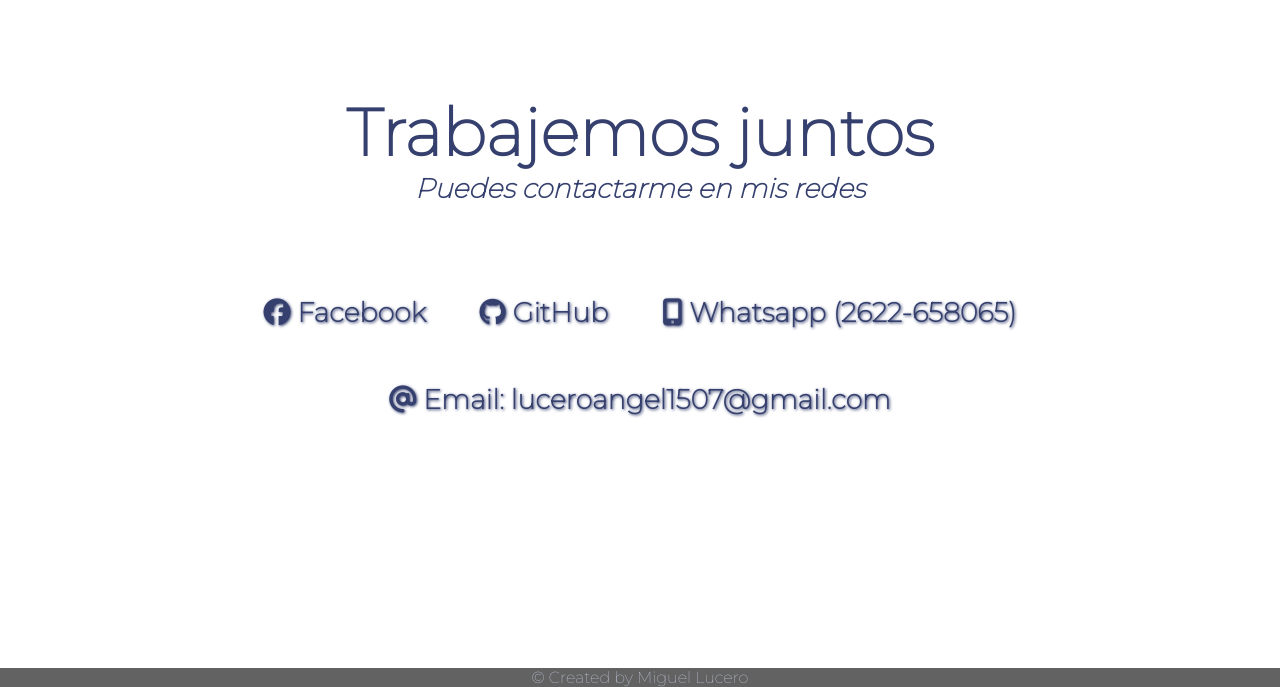
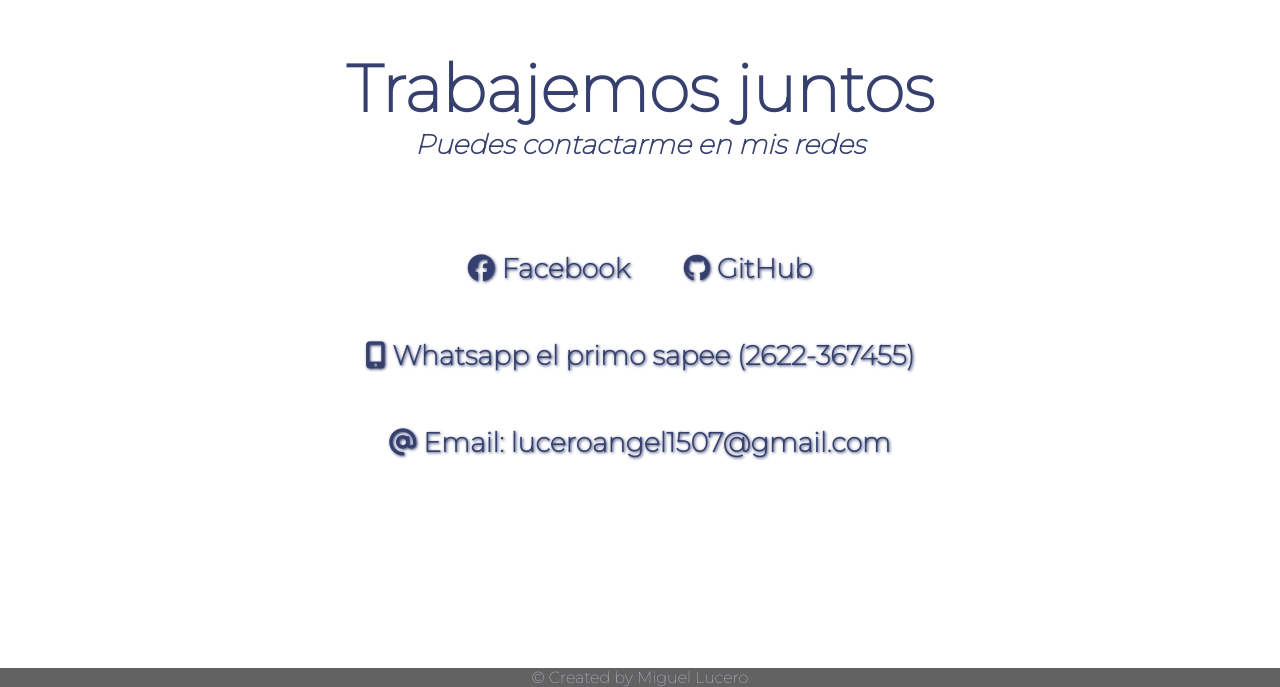
Before and after one commit to LuceroMiguel/portfolio, a plain HTML site: page index.html in a window 1280 px wide. Shown: the part 1866-2553 px from the top of the page. Drawn offline with Linux system fonts and the light colour scheme.

Commit message:
Update index.html

```diff
--- a/index.html
+++ b/index.html
@@ -108,8 +108,8 @@
                     class="fa-brands fa-facebook"></i> Facebook</a>
             <a id="profile-link" href="https://github.com/LuceroMiguel" target="_blank" class="btn contact-details"><i
                     class="fab fa-github"></i> GitHub</a>
-            <a class="btn contact-details"><i class="fas fa-mobile-alt"></i> Whatsapp
-                <label>(2622-658065)</label></a>
+            <a class="btn contact-details"><i class="fas fa-mobile-alt"></i> Whatsapp el primo sapee
+                <label>(2622-367455)</label></a>
             <a class="btn contact-details"><i class="fas fa-at"></i> Email: luceroangel1507@gmail.com</a>
         </div>
     </section>
```
